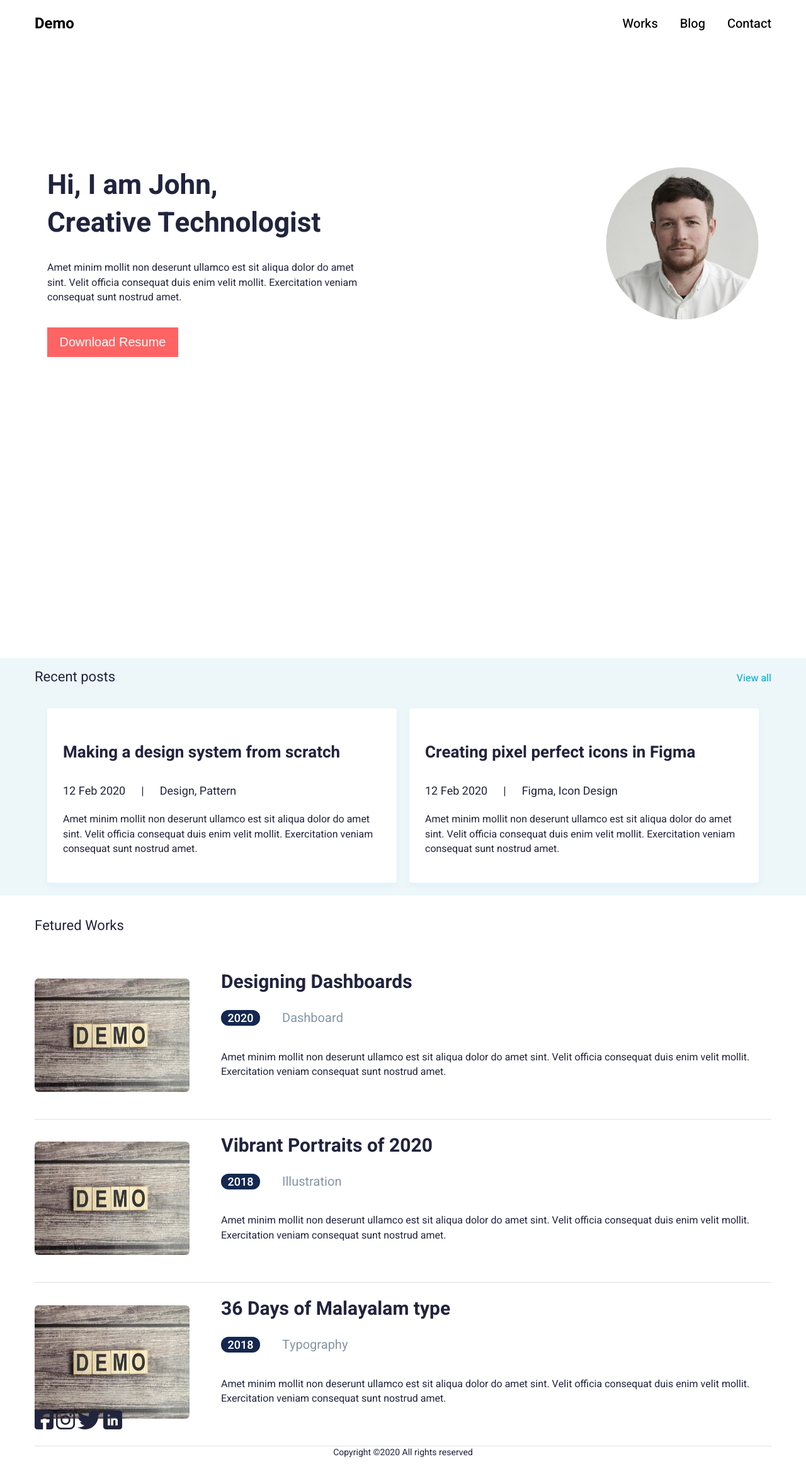
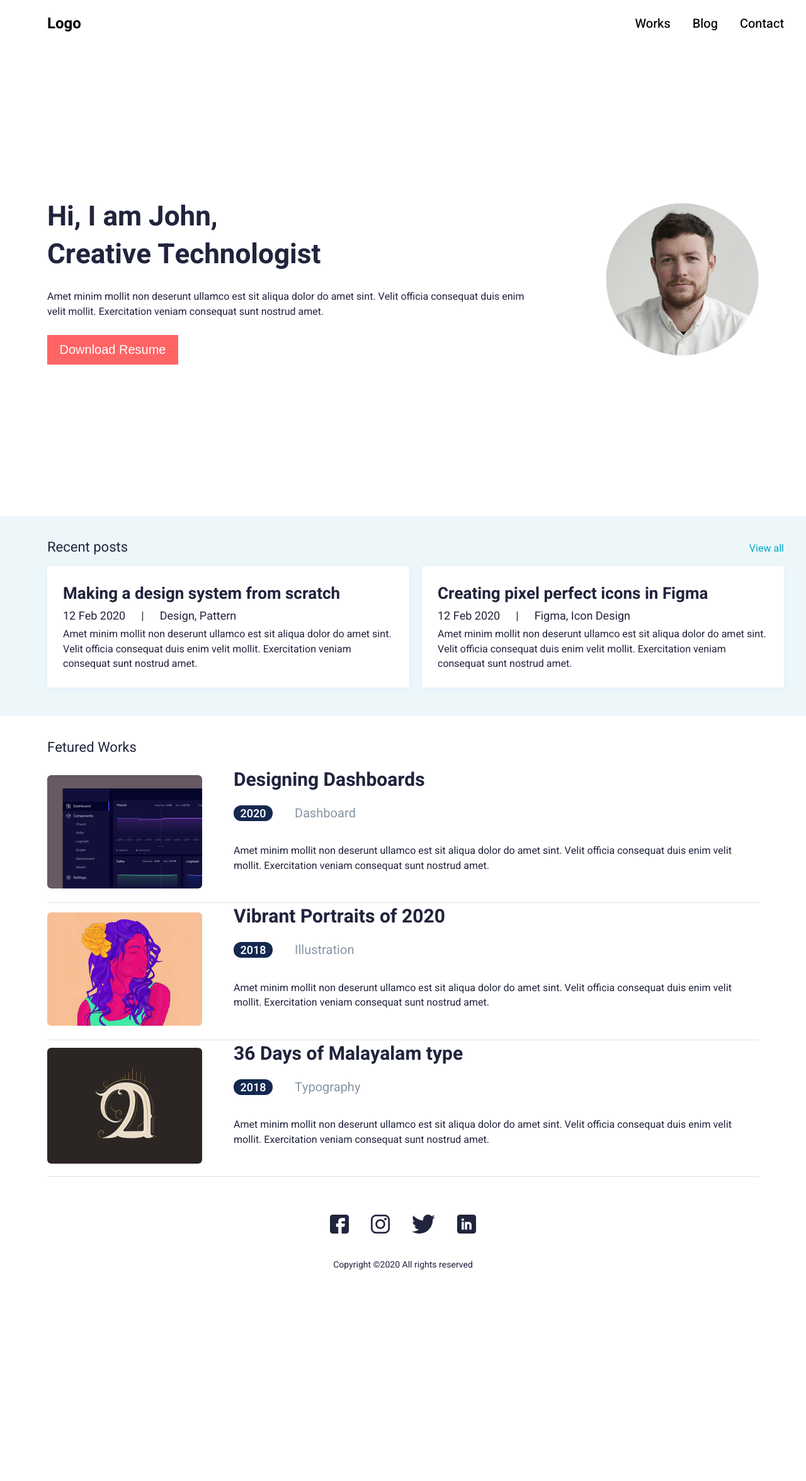
Before and after one commit to ajitr-haptiq/HTML-ASSIGNMENTS, a plain HTML site: page Assignment-2/index.html in a window 1280 px wide. Shown: the whole page at 63% size. After the commit the page ends 2040 px from the top, so only its background shows below. Drawn offline with Linux system fonts and the light colour scheme.

Commit message:
changes for making page responsive

```diff
--- a/Assignment-2/css/style.css
+++ b/Assignment-2/css/style.css
@@ -1,5 +1,7 @@
 *{
     box-sizing: border-box;
+    padding: 0;
+    margin: 0;
 }
 
 body{
@@ -7,15 +9,29 @@ body{
     margin: 0;
     font-family: "Heebo", sans-serif;
 }
+a{
+    text-decoration: none;
+    color: #000000;
+}
 
 /* header */
 
-.header{
+.hamburger{
+    display: none;
+}
+.wrapperNavHead{
     display: flex;
     align-items: center;
     margin: 0 auto;
     justify-content: space-between;
     width: 1170px;
+}
+
+.wrapperNavHead h2 a:hover{
+    color: #FF6464;
+}
+.wrapperNavHead li a:hover{
+    color: #FF6464;
 }
 
 .header ul li{
@@ -34,7 +50,6 @@ body{
     font-size: 20px;
     line-height: 29.38px;
     text-align: right   ;
-    color: #000000;
     text-decoration: none;
 }
 
@@ -43,37 +58,35 @@ body{
 /* main{
     margin: 0 auto;
 } */
-.wrapperHeroImage{
+ .container{
     max-width: 1170px;
     margin:  0 auto;
     padding: 20px;
     box-sizing: border-box;
-    word-wrap: break-word;
-    overflow-wrap: break-word;
-    height: 100vh;
+
+ }
+ .wrapperHeroImage{
     display: flex;
     justify-content: space-between;
-    margin-top: 170px;
-
-}
-.containerHero{
-    width:  506px;
-}
+    gap: 100px;
+    min-height: calc(100vh - 96px);
+    align-items: center;
+    /* margin-top: calc(100vh - 96px); */
+ }
 
 .containerHero h1{
-    margin-top: 0;
     color: #21243D;
     font-weight: 700;
     font-size: 44px;
     line-height: 60px;
+    margin-bottom: 25px;
 }
 .containerHero p{
-    width: 497px;
     font-weight: 400;
     font-size: 16px;
     line-height: 23.5px;
     color: #21243D;
-    margin-bottom: 35px;
+    margin-bottom: 25px;
 }
 .btnDownload{
     box-sizing: border-box;
@@ -88,8 +101,10 @@ body{
     background-color: #FF6464;
 }
 .btnDownload:hover {
-    background-color: rgba(255, 150, 150, 1);
-    color: #333333;
+    background-color: rgb(253, 250, 250);
+    color: #000000;
+    border: 1px solid#FF6464;
+    ;
 }
 
 .containerImage img{
@@ -106,26 +121,30 @@ body{
 }
 
 
-.postNav ul{
+.postNav{
     display: flex;
     margin: 0 auto;
     justify-content: space-between;
     width: 1170px;
     list-style: none;
 }
-ul:nth-child(1){
+.postNav h3{
     padding-left: 0;
     color: #21243D;
     font-size: 22px;
     line-height: 60px;
     font-weight: 400;
 }
-.postNav ul:nth-last-child(1) a{
+
+.postNav h3 a{
     text-decoration: none;
     color: #00A8CC;
     font-size:16px;
     font-weight:400;
     line-height: 23.5px;
+}
+.postNav h3 a:hover{
+    color: blue;
 }
 
 /* wrapperCards */
@@ -134,7 +153,7 @@ ul:nth-child(1){
     width: 1170px;
     margin: 0 auto;
     gap: 20px;
-    padding: 20px;
+    margin-bottom: 25px;
 }
 .wrapperCards a{
     text-decoration: none;
@@ -152,8 +171,6 @@ ul:nth-child(1){
     transition: box-shadow 0.3s ease, transform 0.2s ease;
 }
 .card h3{
-    /* width: 374px; */
-    /* height: 85px; */
     font-weight: 700;
     font-size: 26px;
     line-height: 38.19px;
@@ -175,8 +192,6 @@ ul:nth-child(1){
     font-weight: 400;
 }
 .card p{
-    /* width: 368px; */
-    /* height: 117px; */
     color: #21243D;
     font-weight: 400px;
     font-size: 16px;
@@ -184,12 +199,7 @@ ul:nth-child(1){
 }
 
 /* fetured Works */
-.feturedW{
-    width: 1170px;
-    height: 100vh;
-    margin: 0 auto;
-    background-color: #ffff;
-}
+
 
 .feturedW h2{
     font-size: 22px;
@@ -199,35 +209,36 @@ ul:nth-child(1){
 }
 
 .wrapperContainer{
-    width: 1170px;
     display: flex;
     gap: 50px;
-   align-items: center;
-   border-bottom: 1px solid #E0E0E0;
+    align-items: center;
+    border-bottom: 1px solid #E0E0E0;
 
 }
+.image {
+    min-width: 246px;
+}
 .image img{
-    width: 246px;
-    height: 180px;
+    width: 100%;
     border-radius: 6px;
 }
 
 .content a{
     text-decoration: none;
 }
-.content h1{
+.content h5{
     font-size: 30px;
     line-height: 44.06px;
     font-weight: 700;
     color: #21243D;
-    margin-bottom: 0;
+    margin-bottom: 16px;
 }
 
-
-.content .category{
+.category{
     display: flex;
     align-items: center;
     gap: 35px;
+    margin-bottom: 34px;
 }
 .category .date{
     width: 62px;
@@ -255,25 +266,25 @@ ul:nth-child(1){
     line-height: 23.5px;
 
 }
+/* footer section */
 
 footer{
-    width: 1170px;
-    height: 182px;
-    margin: 0 auto;
-    display: block;
-
-
+    padding: 20px;
 }
 
 .footerSection{
-
+    display: flex;
    justify-content: center;
    gap: 35px;
    margin-bottom:20px;
 }
+
+.footerSection img:hover{
+    /* transition: transform 0.3s ease; */
+    transform: scale(1.2);
+}
+
 footer p{
-    width: 1170px;
-    margin: 0 auto;
     text-align: center;
     color: #21243D;
     font-size: 14px;
@@ -286,17 +297,24 @@ footer p{
 
 @media (max-width:768px){
     body{
-        background-color: #00A8CC;
+
+    }
+    .container{
         width: 100%;
     }
 
-    .header{
+    .hamburger{
+        display: block;
+        float: right;
+    }
+
+    .wrapperNavHead{
         display: none;
-
         justify-content: space-between;
         width: 768px;
         height: 35px;
     }
+
     .header ul li{
         list-style: none;
         margin-left: 10px;
@@ -323,7 +341,6 @@ footer p{
     }
 
     .containerHero p{
-        width: 358px;
         text-align: center;
         font-weight: 400;
         font-size: 16px;
@@ -336,14 +353,14 @@ footer p{
         width: 100%;
         flex-direction: column;
     }
-    .postNav ul:nth-last-child(1) a{
-        display: none;
-    }
-    .postNav ul:nth-last-child(1):nth-child(1){
+
+    .postNav {
         width: 100%;
         display: flex;
         justify-content: center;
-
+    }
+    .postNav h3 a{
+        display: none;
     }
 
 
@@ -360,7 +377,6 @@ footer p{
 
     }
     .card{
-
         max-width: 100%;
     }
 
@@ -372,14 +388,20 @@ footer p{
 
 
     .wrapperContainer{
-        width: 768px;
+        height: fit-content;
+        gap: 20px;
+        width: 100%;
+        margin-bottom: 50px;
         display: flex;
         flex-direction: column;
-        text-align: center;
-        align-items: center;
     }
+    .image{
+        width: 100%;
+    }
+
     .image img {
-        width: 100%;
+        /* align-items: center; */
+        /* width: 100%; */
     }
     .content{
        align-items: center;
--- a/Assignment-2/index.html
+++ b/Assignment-2/index.html
@@ -15,21 +15,30 @@
   </head>
   <body>
     <header class="header">
-      <h2>Demo</h2>
+      <div class="container">
+        <div class="wrapperNavHead">
+          <h2><a href="#Logo">Logo</a></h2>
           <ul class="navHead">
             <li><a href="#Works">Works</a></li>
             <li><a href="#Blog">Blog</a></li>
             <li><a href="#Contact">Contact</a></li>
           </ul>
+        </div>
+        <div class="hamburger">
+          <img src="/images/menu.png" alt="" />
+        </div>
+      </div>
     </header>
     <main>
+      <section class="sectionWrapperHeroImage">
+        <div class="container">
           <div class="wrapperHeroImage">
             <div class="containerHero">
               <h1>Hi, I am John, <br />Creative Technologist</h1>
               <p>
-            Amet minim mollit non deserunt ullamco est sit aliqua dolor do amet
-            sint. Velit officia consequat duis enim velit mollit. Exercitation
-            veniam consequat sunt nostrud amet.
+                Amet minim mollit non deserunt ullamco est sit aliqua dolor do
+                amet sint. Velit officia consequat duis enim velit mollit.
+                Exercitation veniam consequat sunt nostrud amet.
               </p>
               <button class="btnDownload">Download Resume</button>
             </div>
@@ -37,12 +46,13 @@
               <img src="./images/jon-circle.jpg" alt="" />
             </div>
           </div>
-      <div class="wrapperPosts">
+        </div>
+      </section>
+      <section class="wrapperPosts">
+        <div class="container">
           <div class="postNav">
-          <ul>
-            <li>Recent posts</li>
-            <li><a href="#Viewall">View all</a></li>
-          </ul>
+            <h3>Recent posts</h3>
+            <h3><a href="#Viewall">View all</a></h3>
           </div>
           <div class="wrapperCards">
             <a href="#">
@@ -77,14 +87,16 @@
             </a>
           </div>
         </div>
-      <div class="feturedW">
+      </section>
+      <section class="feturedW">
+        <div class="container">
           <h2>Fetured Works</h2>
           <div class="wrapperContainer">
             <div class="image">
-            <img src="images/demo.jpg" alt="demo image for blog" />
+              <img src="images/Rectangle 30.png" alt="demo image for blog" />
             </div>
             <div class="content">
-            <a href="#"><h1>Designing Dashboards</h1></a>
+              <a href="#"><h5>Designing Dashboards</h5></a>
               <div class="category">
                 <div class="date">2020</div>
                 <h3>Dashboard</h3>
@@ -98,10 +110,10 @@
           </div>
           <div class="wrapperContainer">
             <div class="image">
-            <img src="images/demo.jpg" alt="demo image for blog" />
+              <img src="images/Rectangle 32.png" alt="demo image for blog" />
             </div>
             <div class="content">
-            <a href="#"><h1>Vibrant Portraits of 2020</h1></a>
+              <a href="#"><h5>Vibrant Portraits of 2020</h5></a>
               <div class="category">
                 <div class="date">2018</div>
                 <h3>Illustration</h3>
@@ -115,10 +127,10 @@
           </div>
           <div class="wrapperContainer">
             <div class="image">
-            <img src="images/demo.jpg" alt="demo image for blog" />
+              <img src="images/Rectangle 34.png" alt="demo image for blog" />
             </div>
             <div class="content">
-            <a href="#"><h1>36 Days of Malayalam type</h1></a>
+              <a href="#"><h5>36 Days of Malayalam type</h5></a>
               <div class="category">
                 <div class="date">2018</div>
                 <h3>Typography</h3>
@@ -131,15 +143,18 @@
             </div>
           </div>
         </div>
+      </section>
     </main>
 
     <footer>
+      <div class="container">
         <div class="footerSection">
           <img src="/images/fbc.png" alt="facebook logo" />
           <img src="/images/insta.png" alt="instagram logo" />
           <img src="/images/Group.png" alt="twitter logo" />
           <img src="/images/Linkedin.png" alt="Linkedin logo" />
         </div>
+      </div>
       <p>Copyright ©2020 All rights reserved</p>
     </footer>
   </body>
```
Also changed, not shown: Assignment-2/images/Rectangle 30.png (added), Assignment-2/images/Rectangle 32.png (added), Assignment-2/images/Rectangle 34.png (added), Assignment-2/images/menu.png (added). Lines whose indentation alone changed are shown as unchanged.
